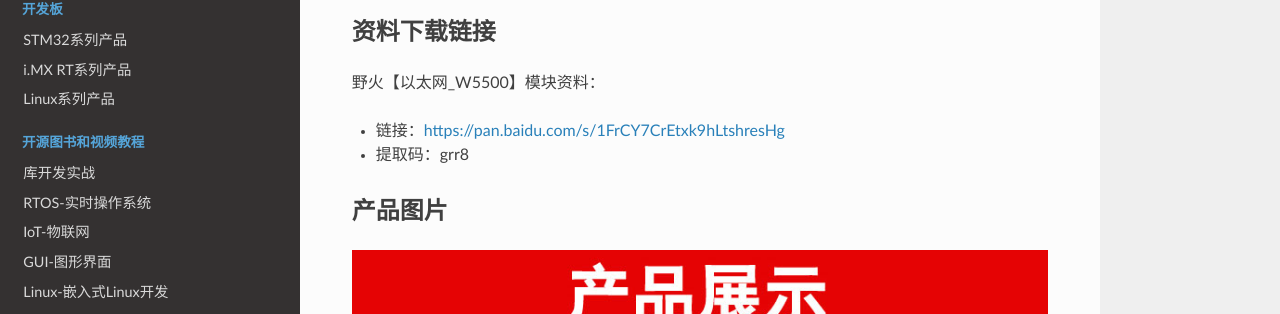
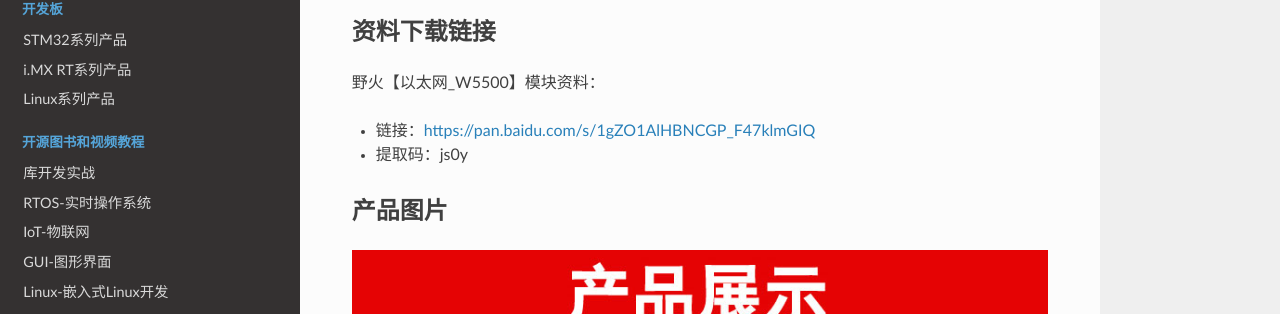
Before and after one commit to Embedfire/ebf_products, a Sphinx documentation site: the page built from documentation/module/enternet/w5500.rst, in a window 1280 px wide and 1340 px high. Shown: the part 156-470 px from the top of the window. Built offline with Sphinx 7.4.7 and the Read the Docs theme 2.0.0, drawn with Linux system fonts in a browser that asks for light colours; pages that are not in the unit, such as notebooks, are missing from menus.

Commit message:
Update w5500.rst

```diff
--- a/documentation/module/enternet/w5500.rst
+++ b/documentation/module/enternet/w5500.rst
@@ -7,8 +7,9 @@
 
 野火【以太网_W5500】模块资料：
 
-- 链接：https://pan.baidu.com/s/1FrCY7CrEtxk9hLtshresHg
-- 提取码：grr8
+- 链接：https://pan.baidu.com/s/1gZO1AlHBNCGP_F47klmGIQ
+- 提取码：js0y
+
 
 产品图片
 --------
```
